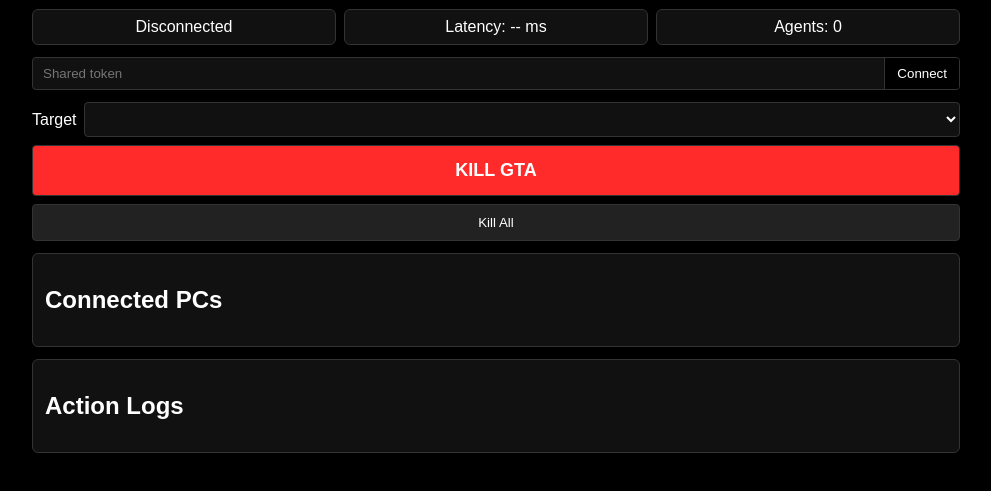
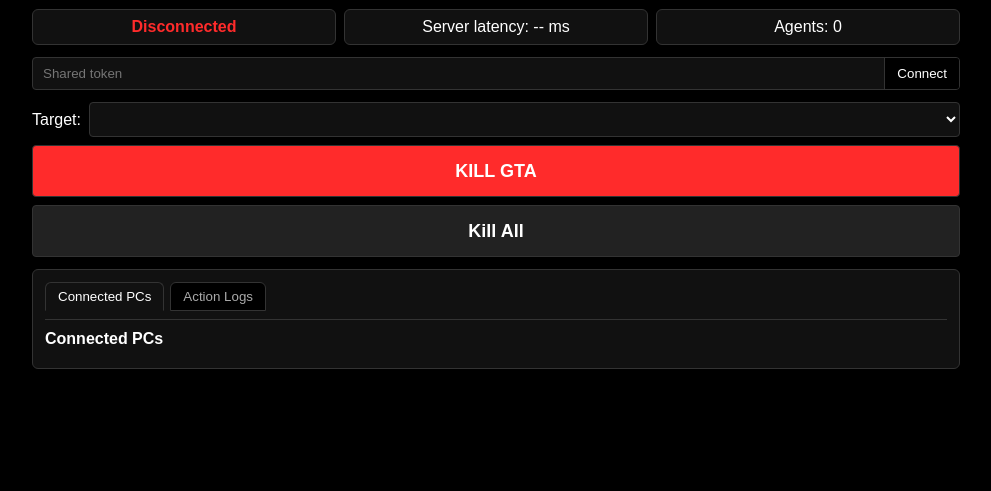
Before and after one commit to nrbrtuwu/remote-gta-killer, a plain HTML site: page client/index.html in a window 1280 px wide. Shown: the part 67-558 px from the top of the page, without its empty margins (144-1135 px from the left). Drawn offline with nearby package versions, Linux system fonts and the light colour scheme.

Commit message:
ui edits

```diff
--- a/client/app.js
+++ b/client/app.js
@@ -20,9 +20,31 @@ const state = {
 
 tokenInput.value = state.token;
 
+const tabButtons = document.querySelectorAll(".tab");
+const tabPanels = document.querySelectorAll(".tab-panel");
+
+function setActiveTab(targetId) {
+  tabButtons.forEach((btn) => {
+    const isActive = btn.dataset.tab === targetId;
+    btn.classList.toggle("active", isActive);
+    btn.setAttribute("aria-selected", isActive ? "true" : "false");
+  });
+  tabPanels.forEach((panel) => {
+    panel.classList.toggle("active", panel.id === targetId);
+  });
+}
+
+if (tabButtons.length) {
+  tabButtons.forEach((btn) => {
+    btn.addEventListener("click", () => setActiveTab(btn.dataset.tab));
+  });
+  setActiveTab(tabButtons[0].dataset.tab);
+}
+
 function updateStatus(connected) {
   serverStatus.textContent = connected ? "Connected" : "Disconnected";
-  serverStatus.style.color = connected ? "var(--success)" : "var(--danger)";
+  serverStatus.classList.toggle("status-connected", connected);
+  serverStatus.classList.toggle("status-disconnected", !connected);
 }
 
 function renderAgents() {
@@ -92,7 +114,7 @@ function setupPing() {
     const started = Date.now();
     state.socket.emit("ping:server", {}, () => {
       state.pingMs = Date.now() - started;
-      latencyLabel.textContent = `Latency: ${state.pingMs} ms`;
+      latencyLabel.textContent = `Server latency: ${state.pingMs} ms`;
     });
   }, 2000);
 }
--- a/client/index.html
+++ b/client/index.html
@@ -17,34 +17,73 @@
 
             <section class="status-bar">
                 <div class="pill" id="serverStatus">Disconnected</div>
-        <div class="pill" id="latency">Latency: -- ms</div>
+                <div class="pill" id="latency">Server latency: -- ms</div>
                 <div class="pill" id="agentCount">Agents: 0</div>
             </section>
 
             <section class="auth">
                 <div class="auth-field">
-          <input id="tokenInput" type="password" placeholder="Shared token" />
+                    <input
+                        id="tokenInput"
+                        type="password"
+                        placeholder="Shared token"
+                    />
                     <button id="connectBtn" type="button">Connect</button>
                 </div>
             </section>
 
             <section class="controls">
                 <div class="select-row">
-          <label for="agentSelect">Target</label>
+                    <label for="agentSelect">Target:</label>
                     <select id="agentSelect"></select>
                 </div>
                 <button id="killBtn" class="kill">KILL GTA</button>
                 <button id="killAllBtn" class="kill-all">Kill All</button>
             </section>
 
-      <section class="agents">
+            <section class="activity">
+                <div class="tabs" role="tablist">
+                    <button
+                        class="tab active"
+                        id="tab-agents"
+                        role="tab"
+                        aria-controls="agentsTab"
+                        aria-selected="true"
+                        type="button"
+                        data-tab="agentsTab"
+                    >
+                        Connected PCs
+                    </button>
+                    <button
+                        class="tab"
+                        id="tab-logs"
+                        role="tab"
+                        aria-controls="logsTab"
+                        aria-selected="false"
+                        type="button"
+                        data-tab="logsTab"
+                    >
+                        Action Logs
+                    </button>
+                </div>
+                <div
+                    id="agentsTab"
+                    class="tab-panel active"
+                    role="tabpanel"
+                    aria-labelledby="tab-agents"
+                >
                     <h2>Connected PCs</h2>
                     <div id="agentList" class="agent-list"></div>
-      </section>
-
-      <section class="logs">
+                </div>
+                <div
+                    id="logsTab"
+                    class="tab-panel"
+                    role="tabpanel"
+                    aria-labelledby="tab-logs"
+                >
                     <h2>Action Logs</h2>
                     <div id="logList" class="log-list"></div>
+                </div>
             </section>
         </div>
 
--- a/client/styles.css
+++ b/client/styles.css
@@ -56,6 +56,16 @@ body {
   text-align: center;
 }
 
+#serverStatus.status-connected {
+  color: #2ecc71;
+  font-weight: 700;
+}
+
+#serverStatus.status-disconnected {
+  color: #ff2b2b;
+  font-weight: 700;
+}
+
 .auth {
   margin-bottom: 12px;
 }
@@ -110,15 +120,21 @@ body {
   color: #ffffff;
 }
 
-.kill {
+.kill,
+.kill-all {
   padding: 14px;
   border-radius: 4px;
   border: 1px solid #333333;
-  background: #ff2b2b;
   color: #ffffff;
   font-size: 18px;
   font-weight: 700;
+  line-height: 1;
+  min-height: 52px;
   cursor: pointer;
+}
+
+.kill {
+  background: #ff2b2b;
 }
 
 .kill:disabled {
@@ -127,23 +143,51 @@ body {
 }
 
 .kill-all {
-  padding: 10px;
-  border-radius: 4px;
-  border: 1px solid #333333;
   background: #222222;
-  color: #ffffff;
-  cursor: pointer;
 }
 
-.agents,
-.logs {
+.activity {
   background: #111111;
   border-radius: 6px;
   border: 1px solid #333333;
   padding: 12px;
   margin-bottom: 12px;
-  max-height: 240px;
-  overflow: hidden;
+}
+
+.tabs {
+  display: flex;
+  gap: 6px;
+  border-bottom: 1px solid #333333;
+  padding-bottom: 8px;
+}
+
+.tab {
+  border: 1px solid #333333;
+  background: #000000;
+  color: #aaaaaa;
+  padding: 6px 12px;
+  border-radius: 6px 6px 0 0;
+  cursor: pointer;
+}
+
+.tab.active {
+  background: #111111;
+  color: #ffffff;
+  border-bottom-color: #111111;
+}
+
+.tab-panel {
+  display: none;
+  padding-top: 10px;
+}
+
+.tab-panel.active {
+  display: block;
+}
+
+.tab-panel h2 {
+  margin: 0 0 8px;
+  font-size: 16px;
 }
 
 .agent-list,
@@ -202,8 +246,42 @@ body {
 }
 
 @media (max-width: 600px) {
+  body {
+    overflow: auto;
+  }
+
+  .app {
+    height: auto;
+    min-height: 100vh;
+    padding: 12px;
+    overflow: visible;
+  }
+
   .header {
     flex-direction: column;
     align-items: flex-start;
   }
+
+  .status-bar {
+    grid-template-columns: 1fr;
+  }
+
+  .kill {
+    font-size: 16px;
+    padding: 12px;
+  }
+
+  .tabs {
+    flex-wrap: wrap;
+  }
+
+  .tab {
+    flex: 1 1 140px;
+    text-align: center;
+  }
+
+  .agent-list,
+  .log-list {
+    max-height: none;
+  }
 }
```
Also changed, not shown: README.md. Lines whose indentation alone changed are shown as unchanged.
